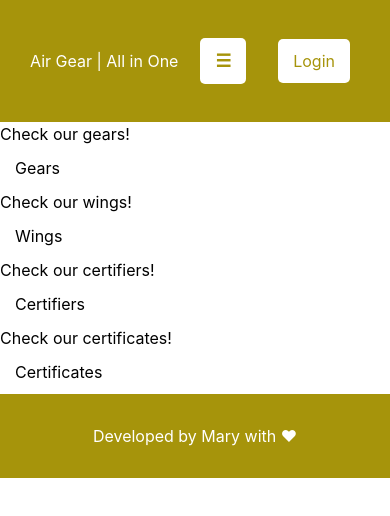
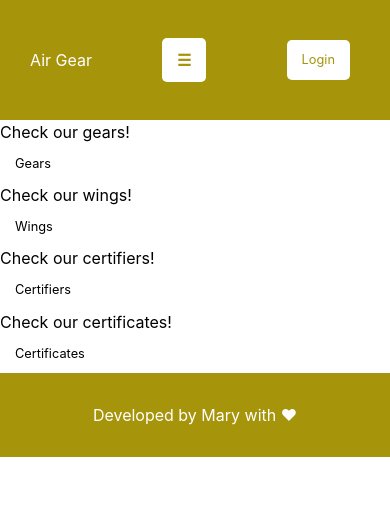
Before and after one commit to Maryamtehranizadeh/ChatrDasDo, a React (Vite) app: page / in a window 390 px wide. Shown: the top 516 px of the page. Built offline with nearby package versions, Linux system fonts and the light colour scheme.

Commit message:
some responsive styles

```diff
--- a/src/components/Navbar.module.css
+++ b/src/components/Navbar.module.css
@@ -32,7 +32,7 @@
 /* Hamburger Menu Button */
 .hamburger {
   display: none;
-  font-size: 1.1rem;
+  font-size: 1rem;
   /* background: none; */
   /* border: none; */
   /* color: var(--secondary-color); */
--- a/src/layouts/Header.jsx
+++ b/src/layouts/Header.jsx
@@ -26,7 +26,9 @@ function Header() {
     <header className={styles.header}>
       <div>
         <Link to="/">
-          <h2>Air Gear | All in One</h2>
+          <h2>
+            Air Gear <span className={styles.logo}>| All in One</span>
+          </h2>
         </Link>
       </div>
       <div className={styles.navbar}>
--- a/src/layouts/Header.module.css
+++ b/src/layouts/Header.module.css
@@ -18,3 +18,12 @@
 .navbar a {
   margin-right: 30px;
 }
+
+@media (max-width: 768px) {
+  button {
+    font-size: 0.8rem;
+  }
+  .logo {
+    display: none;
+  }
+}
```
